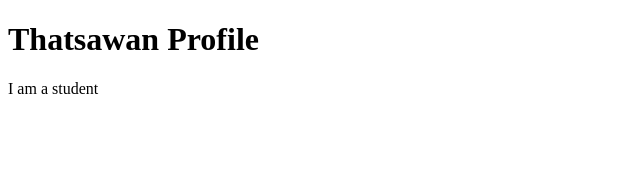
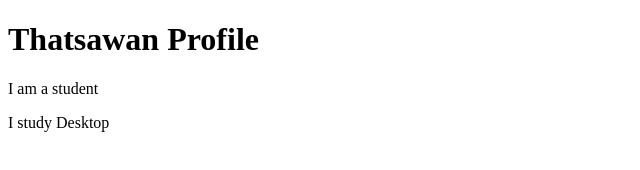
Before and after one commit to ThasawanSnongphan/github-desktop-project, a plain HTML site: page index.html in a window 1280 px wide. Shown: the whole page, without its empty margins (0-640 px from the left). Drawn offline with Linux system fonts and the light colour scheme.

Commit message:
add some text

```diff
--- a/index.html
+++ b/index.html
@@ -8,5 +8,6 @@
 <body>
     <h1>Thatsawan Profile</h1>
     <p>I am a student</p>
+    <p>I study Desktop</p>
 </body>
 </html>
```
